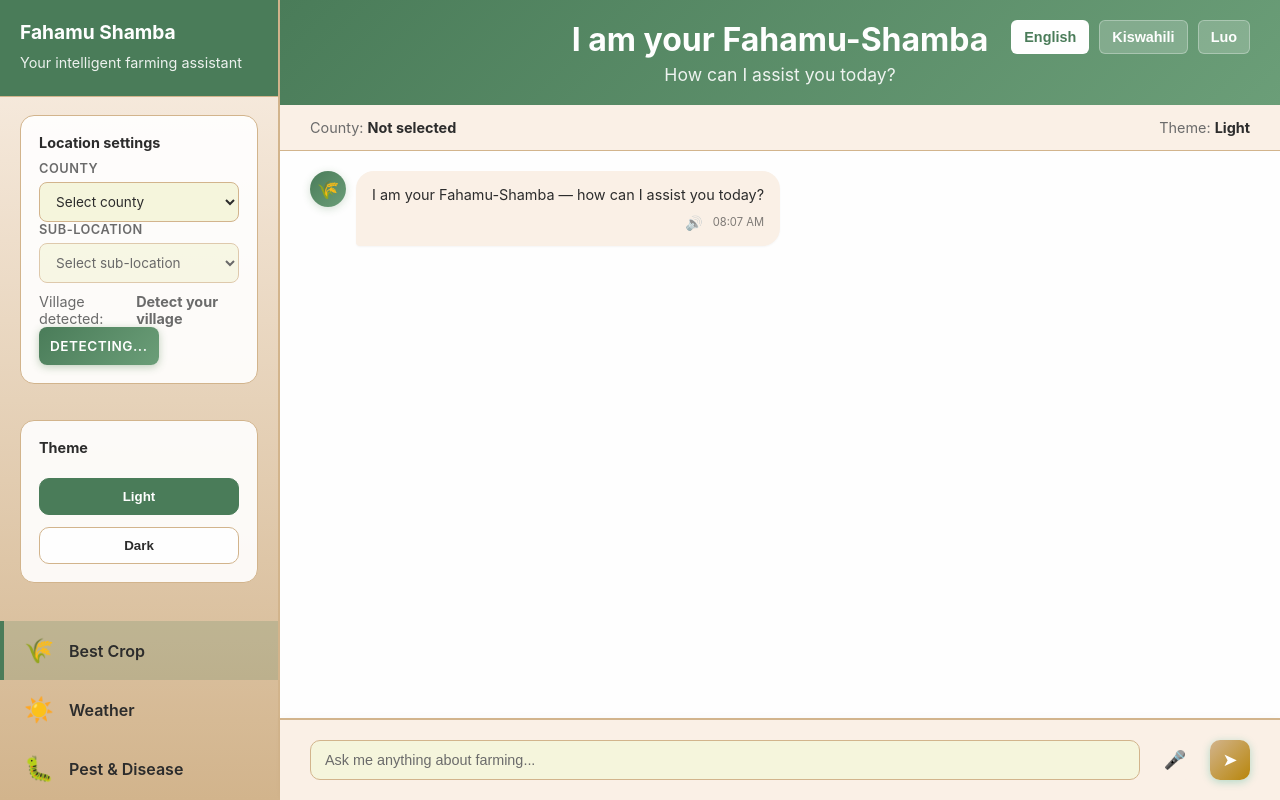
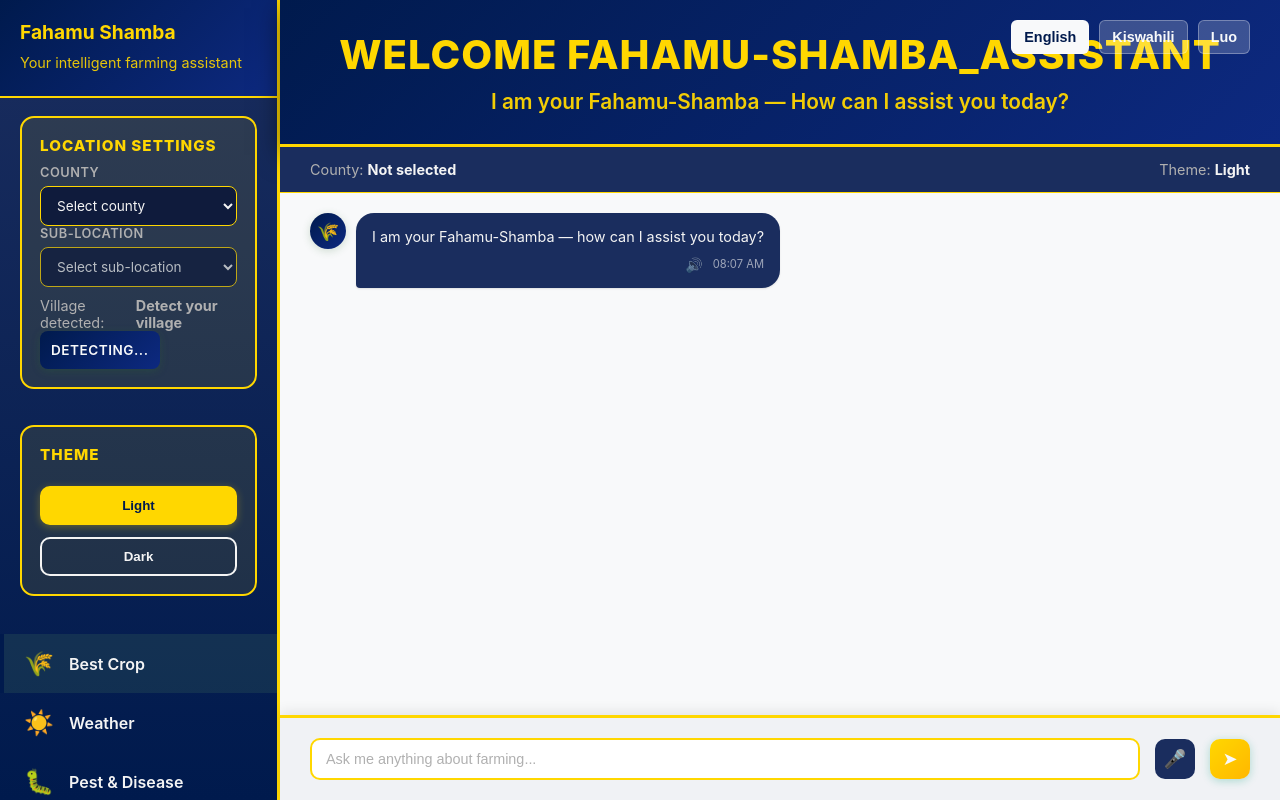
Before and after one commit to Wycliffe-Sidon/SHAMBA_ASSISTANT, a plain HTML site: page static/index.html in a window 1280 px wide. Drawn offline with Linux system fonts and the light colour scheme.

Commit message:
Redesign UI with golden/blue theme and fix scrolling
- Updated color scheme from earthy tones to dark navy blue with golden accents
- Fixed scrolling issue by removing overflow:hidden from body
- Enhanced main header with 'WELCOME FAHAMU-SHAMBA_ASSISTANT' title
- Updated sidebar with golden border and improved styling
- Added scrollable chat window with golden scrollbar
- Enhanced theme panel as prominent Settings section
- Updated input bar with golden border and light background
- All buttons now use golden accent colors with proper hover effects

```diff
--- a/static/index.html
+++ b/static/index.html
@@ -4,38 +4,38 @@
 <meta charset="UTF-8"/>
 <meta name="viewport" content="width=device-width, initial-scale=1.0"/>
 <meta name="description" content="Fahamu Shamba AI - Intelligent AI-powered farming assistant providing personalized crop recommendations, weather insights, pest management, and market prices for African farmers."/>
-<title>Fahamu Shamba AI - Smart Farming Assistant</title>
+<title>WELCOME FAHAMU-SHAMBA_ASSISTANT</title>
 <style>
 /* ── CSS VARIABLES ────────────────────────────────────────────────────────── */
 :root {
-  --primary-color: #4a7c59; /* Earthy green */
-  --primary-light: #6b9e78;
-  --accent-color: #d2b48c; /* Beige */
-  --accent-dark: #b8860b; /* Darker beige */
-  --text-primary: #2c2c2c;
-  --text-secondary: #6b6b6b;
-  --bg-primary: #fefefe; /* Off-white */
-  --bg-secondary: #f5f5dc; /* Beige background */
-  --bg-light: #faf0e6; /* Linen */
-  --border-color: #d2b48c; /* Beige border */
-  --success: #228b22; /* Forest green */
-  --error: #8b4513; /* Saddle brown */
-  --warning: #daa520; /* Goldenrod */
-  --shadow-sm: 0 1px 2px rgba(0,0,0,0.04);
-  --shadow-md: 0 4px 12px rgba(74, 124, 89, 0.15);
-  --shadow-lg: 0 8px 24px rgba(0,0,0,0.3);
+  --primary-color: #001a4d; /* Dark navy blue */
+  --primary-light: #0d2980;
+  --accent-color: #ffd700; /* Golden yellow */
+  --accent-dark: #ffb700; /* Dark golden */
+  --text-primary: #f4f4f4;
+  --text-secondary: #b0b0b0;
+  --bg-primary: #f8f9fa; /* Light background */
+  --bg-secondary: #0f1b3c; /* Dark blue background */
+  --bg-light: #1a2d5e; /* Darker blue */
+  --border-color: #ffd700; /* Golden border */
+  --success: #4ade80; /* Green */
+  --error: #ef4444; /* Red */
+  --warning: #fbbf24; /* Amber */
+  --shadow-sm: 0 1px 2px rgba(0,0,0,0.1);
+  --shadow-md: 0 4px 12px rgba(0,0,0,0.3);
+  --shadow-lg: 0 8px 24px rgba(0,0,0,0.5);
   --transition: all 0.2s cubic-bezier(0.4, 0, 0.2, 1);
 }
 
 body.dark-theme {
-  --bg-primary: #111111;
-  --bg-secondary: #121212;
-  --bg-light: #1f1f1f;
-  --text-primary: #f4f4f4;
-  --text-secondary: #c5c5c5;
-  --border-color: rgba(255,255,255,0.12);
-  --accent-color: #a18553;
-  --accent-dark: #7f693f;
+  --bg-primary: #0f1b3c;
+  --bg-secondary: #0a1128;
+  --bg-light: #141f3f;
+  --text-primary: #e0e0ff;
+  --text-secondary: #9aa5c5;
+  --border-color: #ffd700;
+  --accent-color: #ffb700;
+  --accent-dark: #ff9500;
   --shadow-sm: 0 1px 2px rgba(0,0,0,0.35);
   --shadow-md: 0 4px 12px rgba(0,0,0,0.4);
   --shadow-lg: 0 8px 24px rgba(0,0,0,0.55);
@@ -51,7 +51,6 @@ body.dark-theme {
 html, body {
   width: 100%;
   height: 100%;
-  overflow: hidden;
 }
 
 body {
@@ -59,27 +58,27 @@ body {
   background: var(--bg-secondary);
   display: flex;
   flex-direction: row;
-  height: 100vh;
+  min-height: 100vh;
   color: var(--text-primary);
-  overflow: hidden;
 }
 
 /* ── SIDEBAR ─────────────────────────────────────────────────────────────── */
 .sidebar {
   width: 280px;
-  background: linear-gradient(180deg, var(--bg-light), var(--accent-color));
-  border-right: 2px solid var(--border-color);
+  background: linear-gradient(180deg, var(--bg-light), var(--primary-color));
+  border-right: 3px solid var(--accent-color);
   display: flex;
   flex-direction: column;
   flex-shrink: 0;
   box-shadow: var(--shadow-md);
+  overflow-y: auto;
 }
 
 .farmer-profile {
   padding: 20px;
-  border-bottom: 1px solid var(--border-color);
-  background: var(--primary-color);
-  color: var(--bg-primary);
+  border-bottom: 2px solid var(--accent-color);
+  background: linear-gradient(135deg, var(--primary-color), var(--primary-light));
+  color: var(--accent-color);
 }
 
 .farmer-profile h3 {
@@ -131,8 +130,8 @@ body {
 .new-chat-btn {
   margin: 20px;
   padding: 12px;
-  background: var(--primary-color);
-  color: var(--bg-primary);
+  background: var(--accent-color);
+  color: var(--primary-color);
   border: none;
   border-radius: 8px;
   font-size: 1rem;
@@ -142,8 +141,9 @@ body {
 }
 
 .new-chat-btn:hover {
-  background: var(--primary-light);
+  background: var(--accent-dark);
   transform: translateY(-2px);
+  box-shadow: 0 4px 12px rgba(255, 215, 0, 0.3);
 }
 
 /* ── MAIN PANEL ──────────────────────────────────────────────────────────── */
@@ -151,27 +151,32 @@ body {
   flex: 1;
   display: flex;
   flex-direction: column;
-  background: var(--bg-primary);
+  background: linear-gradient(135deg, #f8f9fa 0%, #e8ecf1 100%);
 }
 
 .main-header {
-  padding: 20px 30px;
+  padding: 30px 30px;
   background: linear-gradient(135deg, var(--primary-color), var(--primary-light));
-  color: var(--bg-primary);
+  color: var(--accent-color);
   text-align: center;
-  box-shadow: var(--shadow-sm);
+  box-shadow: var(--shadow-lg);
+  border-bottom: 3px solid var(--accent-color);
 }
 
 .main-header h1 {
-  font-size: 2rem;
-  font-weight: 700;
-  margin: 0 0 5px 0;
+  font-size: 2.5rem;
+  font-weight: 800;
+  margin: 0 0 10px 0;
+  letter-spacing: 1px;
+  color: var(--accent-color);
 }
 
 .main-header p {
-  font-size: 1.1rem;
-  opacity: 0.9;
+  font-size: 1.3rem;
+  opacity: 0.95;
   margin: 0;
+  font-weight: 600;
+  color: var(--accent-color);
 }
 
 .language-toggle {
@@ -205,8 +210,8 @@ body {
 
 .theme-panel,
 .location-panel {
-  background: rgba(255,255,255,0.9);
-  border: 1px solid var(--border-color);
+  background: rgba(255,215,0,0.1);
+  border: 2px solid var(--accent-color);
   border-radius: 14px;
   padding: 18px;
   margin: 18px 20px;
@@ -219,27 +224,30 @@ body {
 }
 
 .panel-title {
-  font-size: 0.9rem;
-  color: var(--text-primary);
-  font-weight: 700;
+  font-size: 0.95rem;
+  color: var(--accent-color);
+  font-weight: 800;
   margin-bottom: 10px;
+  text-transform: uppercase;
+  letter-spacing: 1px;
 }
 
 .theme-btn {
   padding: 10px 14px;
-  border: 1px solid var(--border-color);
+  border: 2px solid var(--text-primary);
   border-radius: 10px;
   cursor: pointer;
-  background: var(--bg-primary);
+  background: transparent;
   color: var(--text-primary);
   font-weight: 600;
   transition: var(--transition);
 }
 
 .theme-btn.active {
-  background: var(--primary-color);
-  color: var(--bg-primary);
-  border-color: var(--primary-color);
+  background: var(--accent-color);
+  color: var(--primary-color);
+  border-color: var(--accent-color);
+  box-shadow: 0 2px 8px rgba(255, 215, 0, 0.3);
 }
 
 .village-panel {
@@ -577,7 +585,7 @@ header p {
 }
 
 #chat-window::-webkit-scrollbar {
-  width: 6px;
+  width: 8px;
 }
 
 #chat-window::-webkit-scrollbar-track {
@@ -585,12 +593,12 @@ header p {
 }
 
 #chat-window::-webkit-scrollbar-thumb {
-  background: var(--border-color);
-  border-radius: 3px;
+  background: var(--accent-color);
+  border-radius: 4px;
 }
 
 #chat-window::-webkit-scrollbar-thumb:hover {
-  background: var(--text-secondary);
+  background: var(--accent-dark);
 }
 
 /* ── MESSAGE BUBBLES ──────────────────────────────────────────────────────── */
@@ -806,19 +814,19 @@ header p {
   align-items: center;
   gap: 15px;
   padding: 20px 30px;
-  background: var(--bg-light);
-  border-top: 2px solid var(--border-color);
+  background: #f0f2f5;
+  border-top: 3px solid var(--accent-color);
   flex-shrink: 0;
-  box-shadow: 0 -2px 8px rgba(0, 0, 0, 0.02);
+  box-shadow: 0 -4px 12px rgba(0, 0, 0, 0.08);
 }
 
 #user-input {
   flex: 1;
-  border: 1.5px solid var(--border-color);
+  border: 2px solid var(--accent-color);
   border-radius: 10px;
   padding: 11px 14px;
   font-size: 0.9rem;
-  background: var(--bg-secondary);
+  background: white;
   outline: none;
   color: var(--text-primary);
   transition: var(--transition);
@@ -827,9 +835,9 @@ header p {
 }
 
 #user-input:focus {
-  border-color: var(--primary-color);
-  box-shadow: 0 0 0 3px rgba(45, 106, 45, 0.1);
-  background: var(--bg-primary);
+  border-color: var(--accent-dark);
+  box-shadow: 0 0 0 3px rgba(255, 215, 0, 0.1);
+  background: white;
 }
 
 #user-input::placeholder {
@@ -1121,8 +1129,8 @@ header p {
 
 <div class="main-panel">
   <div class="main-header">
-    <h1>I am your Fahamu-Shamba</h1>
-    <p>How can I assist you today?</p>
+    <h1>WELCOME FAHAMU-SHAMBA_ASSISTANT</h1>
+    <p>I am your Fahamu-Shamba — How can I assist you today?</p>
     <div class="language-toggle">
       <button class="lang-btn active" data-lang="en" type="button">English</button>
       <button class="lang-btn" data-lang="sw" type="button">Kiswahili</button>
```
